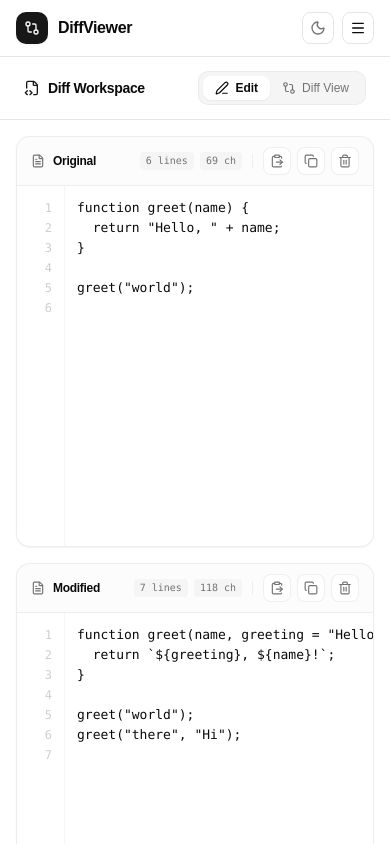
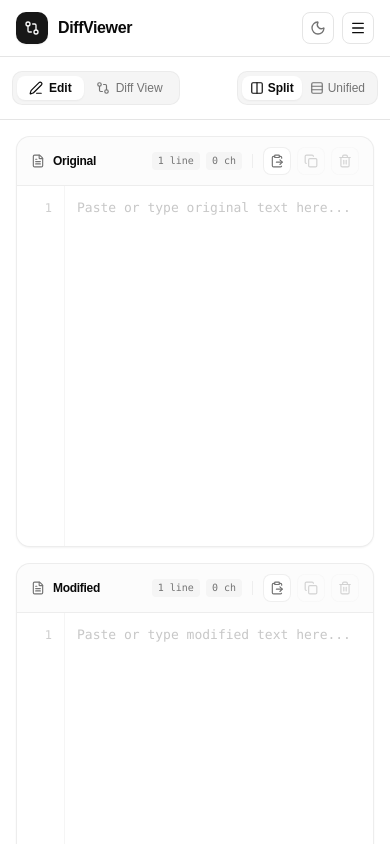
Before and after one commit to ujjwalraj123/diffviewer, a React (Vite) app: page / in a window 390 px wide. Shown: the top 844 px of the page. Built offline with nearby package versions, Linux system fonts and the light colour scheme.

Commit message:
removed the sample code feature

```diff
--- a/src/components/AppSidebar.tsx
+++ b/src/components/AppSidebar.tsx
@@ -1,6 +1,6 @@
-import { useState } from 'react'
-import { Link } from './Link'
-import { usePath } from '../lib/router'
+import { useState } from "react";
+import { Link } from "./Link";
+import { usePath } from "../lib/router";
 import {
   GitCompare,
   BookOpen,
@@ -16,59 +16,65 @@ import {
   Menu,
   X,
   ShieldCheck,
-} from 'lucide-react'
+} from "lucide-react";
 
 export interface AppSidebarProps {
-  mode?: 'edit' | 'diff'
-  onModeChange?: (mode: 'edit' | 'diff') => void
-  diffViewMode?: 'split' | 'unified'
-  onDiffViewModeChange?: (mode: 'split' | 'unified') => void
-  onClear?: () => void
-  onSwap?: () => void
-  onResetSample?: () => void
-  onEnterDiff?: () => void
-  dark: boolean
-  onToggleDark: () => void
+  mode?: "edit" | "diff";
+  onModeChange?: (mode: "edit" | "diff") => void;
+  diffViewMode?: "split" | "unified";
+  onDiffViewModeChange?: (mode: "split" | "unified") => void;
+  onClear?: () => void;
+  onSwap?: () => void;
+  onResetSample?: () => void;
+  onEnterDiff?: () => void;
+  dark: boolean;
+  onToggleDark: () => void;
 }
 
 export function AppSidebar({
   mode,
   onModeChange,
-  diffViewMode = 'split',
+  diffViewMode = "split",
   onDiffViewModeChange,
   onClear,
   onSwap,
   onResetSample,
   onEnterDiff,
-  dark,
+  dark = false,
   onToggleDark,
 }: AppSidebarProps) {
-  const currentPath = usePath()
-  const [mobileOpen, setMobileOpen] = useState(false)
+  const currentPath = usePath();
+  const [mobileOpen, setMobileOpen] = useState(false);
 
-  const isTool = currentPath === '/' || currentPath === ''
-  const isFaq = currentPath === '/faq'
-  const isBlog = currentPath.startsWith('/blog')
+  const isTool = currentPath === "/" || currentPath === "";
+  const isFaq = currentPath === "/faq";
+  const isBlog = currentPath.startsWith("/blog");
 
   const handleDiffClick = () => {
     try {
-      localStorage.setItem('dv_has_entered_diff', 'true')
+      localStorage.setItem("dv_has_entered_diff", "true");
     } catch {
       /* ignore */
     }
-    onEnterDiff?.()
-    setMobileOpen(false)
-  }
+    onEnterDiff?.();
+    setMobileOpen(false);
+  };
 
   return (
     <>
       {/* Mobile Top Header */}
       <header className="md:hidden flex items-center justify-between px-4 py-3 bg-card border-b border-border sticky top-0 z-40">
-        <Link to="/" onClick={handleDiffClick} className="flex items-center gap-2.5 font-bold text-foreground">
+        <Link
+          to="/"
+          onClick={handleDiffClick}
+          className="flex items-center gap-2.5 font-bold text-foreground"
+        >
           <div className="size-8 rounded-lg bg-primary text-primary-foreground flex items-center justify-center shadow-xs">
             <GitCompare className="size-4" />
           </div>
-          <span className="font-semibold text-base tracking-tight">DiffViewer</span>
+          <span className="font-semibold text-base tracking-tight">
+            DiffViewer
+          </span>
         </Link>
 
         <div className="flex items-center gap-2">
@@ -87,7 +93,11 @@ export function AppSidebar({
             aria-label="Toggle navigation menu"
             className="size-8 inline-flex items-center justify-center rounded-md border border-border bg-background text-foreground cursor-pointer"
           >
-            {mobileOpen ? <X className="size-4" /> : <Menu className="size-4" />}
+            {mobileOpen ? (
+              <X className="size-4" />
+            ) : (
+              <Menu className="size-4" />
+            )}
           </button>
         </div>
       </header>
@@ -103,7 +113,7 @@ export function AppSidebar({
       {/* Main Sidebar (Desktop fixed left, mobile slide-over) */}
       <aside
         className={`fixed inset-y-0 left-0 z-50 w-72 bg-sidebar border-r border-sidebar-border text-sidebar-foreground flex flex-col transition-transform duration-200 ease-in-out md:static md:translate-x-0 ${
-          mobileOpen ? 'translate-x-0 shadow-xl' : '-translate-x-full'
+          mobileOpen ? "translate-x-0 shadow-xl" : "-translate-x-full"
         }`}
       >
         {/* Brand Header */}
@@ -144,8 +154,8 @@ export function AppSidebar({
                 onClick={handleDiffClick}
                 className={`flex items-center gap-2.5 px-3 py-2 rounded-lg text-xs font-medium transition-colors ${
                   isTool
-                    ? 'bg-sidebar-accent text-sidebar-accent-foreground font-semibold shadow-2xs'
-                    : 'text-muted-foreground hover:bg-sidebar-accent/50 hover:text-sidebar-foreground'
+                    ? "bg-sidebar-accent text-sidebar-accent-foreground font-semibold shadow-2xs"
+                    : "text-muted-foreground hover:bg-sidebar-accent/50 hover:text-sidebar-foreground"
                 }`}
               >
                 <GitCompare className="size-4" />
@@ -157,8 +167,8 @@ export function AppSidebar({
                 onClick={() => setMobileOpen(false)}
                 className={`flex items-center gap-2.5 px-3 py-2 rounded-lg text-xs font-medium transition-colors ${
                   isFaq
-                    ? 'bg-sidebar-accent text-sidebar-accent-foreground font-semibold shadow-2xs'
-                    : 'text-muted-foreground hover:bg-sidebar-accent/50 hover:text-sidebar-foreground'
+                    ? "bg-sidebar-accent text-sidebar-accent-foreground font-semibold shadow-2xs"
+                    : "text-muted-foreground hover:bg-sidebar-accent/50 hover:text-sidebar-foreground"
                 }`}
               >
                 <HelpCircle className="size-4" />
@@ -170,8 +180,8 @@ export function AppSidebar({
                 onClick={() => setMobileOpen(false)}
                 className={`flex items-center gap-2.5 px-3 py-2 rounded-lg text-xs font-medium transition-colors ${
                   isBlog
-                    ? 'bg-sidebar-accent text-sidebar-accent-foreground font-semibold shadow-2xs'
-                    : 'text-muted-foreground hover:bg-sidebar-accent/50 hover:text-sidebar-foreground'
+                    ? "bg-sidebar-accent text-sidebar-accent-foreground font-semibold shadow-2xs"
+                    : "text-muted-foreground hover:bg-sidebar-accent/50 hover:text-sidebar-foreground"
                 }`}
               >
                 <BookOpen className="size-4" />
@@ -184,18 +194,18 @@ export function AppSidebar({
           {isTool && onModeChange && (
             <div className="space-y-4 pt-3 border-t border-sidebar-border/70">
               {/* Mode Switcher */}
-              <div>
+              <div className="hidden md:block ">
                 <label className="block px-2 pb-1.5 text-[11px] font-semibold text-muted-foreground uppercase tracking-wider">
                   View Mode
                 </label>
                 <div className="grid grid-cols-2 gap-1 p-1 bg-sidebar-accent/60 rounded-lg border border-sidebar-border/60">
                   <button
                     type="button"
-                    onClick={() => onModeChange('edit')}
+                    onClick={() => onModeChange("edit")}
                     className={`flex items-center justify-center gap-1.5 py-1.5 px-2 rounded-md text-xs font-medium transition-all cursor-pointer ${
-                      mode === 'edit'
-                        ? 'bg-background text-foreground shadow-xs font-semibold'
-                        : 'text-muted-foreground hover:text-foreground'
+                      mode === "edit"
+                        ? "bg-background text-foreground shadow-xs font-semibold"
+                        : "text-muted-foreground hover:text-foreground"
                     }`}
                   >
                     <Edit3 className="size-3.5" />
@@ -204,13 +214,13 @@ export function AppSidebar({
                   <button
                     type="button"
                     onClick={() => {
-                      onModeChange('diff')
-                      handleDiffClick()
+                      onModeChange("diff");
+                      handleDiffClick();
                     }}
                     className={`flex items-center justify-center gap-1.5 py-1.5 px-2 rounded-md text-xs font-medium transition-all cursor-pointer ${
-                      mode === 'diff'
-                        ? 'bg-background text-foreground shadow-xs font-semibold'
-                        : 'text-muted-foreground hover:text-foreground'
+                      mode === "diff"
+                        ? "bg-background text-foreground shadow-xs font-semibold"
+                        : "text-muted-foreground hover:text-foreground"
                     }`}
                   >
                     <GitCompare className="size-3.5" />
@@ -220,19 +230,19 @@ export function AppSidebar({
               </div>
 
               {/* Diff Display Layout (Split vs Unified) */}
-              {mode === 'diff' && onDiffViewModeChange && (
-                <div>
+              {mode === "diff" && onDiffViewModeChange && (
+                <div className="hidden md:block">
                   <label className="block px-2 pb-1.5 text-[11px] font-semibold text-muted-foreground uppercase tracking-wider">
                     Diff Layout
                   </label>
                   <div className="grid grid-cols-2 gap-1 p-1 bg-sidebar-accent/60 rounded-lg border border-sidebar-border/60">
                     <button
                       type="button"
-                      onClick={() => onDiffViewModeChange('split')}
+                      onClick={() => onDiffViewModeChange("split")}
                       className={`flex items-center justify-center gap-1.5 py-1.5 px-2 rounded-md text-xs font-medium transition-all cursor-pointer ${
-                        diffViewMode === 'split'
-                          ? 'bg-background text-foreground shadow-xs font-semibold'
-                          : 'text-muted-foreground hover:text-foreground'
+                        diffViewMode === "split"
+                          ? "bg-background text-foreground shadow-xs font-semibold"
+                          : "text-muted-foreground hover:text-foreground"
                       }`}
                     >
                       <Columns2 className="size-3.5" />
@@ -240,11 +250,11 @@ export function AppSidebar({
                     </button>
                     <button
                       type="button"
-                      onClick={() => onDiffViewModeChange('unified')}
+                      onClick={() => onDiffViewModeChange("unified")}
                       className={`flex items-center justify-center gap-1.5 py-1.5 px-2 rounded-md text-xs font-medium transition-all cursor-pointer ${
-                        diffViewMode === 'unified'
-                          ? 'bg-background text-foreground shadow-xs font-semibold'
-                          : 'text-muted-foreground hover:text-foreground'
+                        diffViewMode === "unified"
+                          ? "bg-background text-foreground shadow-xs font-semibold"
+                          : "text-muted-foreground hover:text-foreground"
                       }`}
                     >
                       <Rows3 className="size-3.5" />
@@ -313,15 +323,19 @@ export function AppSidebar({
             className="w-full flex items-center justify-between px-3 py-2 rounded-lg text-xs font-medium bg-sidebar-accent/60 text-sidebar-foreground hover:bg-sidebar-accent border border-sidebar-border/60 transition-colors cursor-pointer"
           >
             <div className="flex items-center gap-2">
-              {dark ? <Sun className="size-3.5 text-amber-400" /> : <Moon className="size-3.5 text-indigo-400" />}
-              <span>{dark ? 'Light Mode' : 'Dark Mode'}</span>
+              {dark ? (
+                <Sun className="size-3.5 text-amber-400" />
+              ) : (
+                <Moon className="size-3.5 text-indigo-400" />
+              )}
+              <span>{dark ? "Light Mode" : "Dark Mode"}</span>
             </div>
             <span className="text-[10px] text-muted-foreground uppercase font-mono">
-              {dark ? 'Dark' : 'Light'}
+              {dark ? "Dark" : "Light"}
             </span>
           </button>
         </div>
       </aside>
     </>
-  )
+  );
 }
--- a/src/pages/ToolPage.tsx
+++ b/src/pages/ToolPage.tsx
@@ -13,10 +13,9 @@ import {
   Rows3,
   CheckCircle2,
   HelpCircle,
-  FileCode2,
   Info,
 } from "lucide-react";
-
+/*
 const SAMPLE_LEFT = `function greet(name) {
   return "Hello, " + name;
 }
@@ -31,15 +30,16 @@ const SAMPLE_RIGHT = `function greet(name, greeting = "Hello") {
 greet("world");
 greet("there", "Hi");
 `;
+*/
 
 export default function ToolPage() {
   const [mode, setMode] = useState<"edit" | "diff">("edit");
   const [diffViewMode, setDiffViewMode] = useState<"split" | "unified">("split");
-  const [left, setLeft] = useState(SAMPLE_LEFT);
-  const [right, setRight] = useState(SAMPLE_RIGHT);
+  const [left, setLeft] = useState("");
+  const [right, setRight] = useState("");
   const { dark, toggle } = useTheme();
 
-  // Persistent workflow state: track if user has ever entered the Diff workflow
+  // Persistent workflow state
   const [hasEnteredDiff, setHasEnteredDiff] = useState<boolean>(() => {
     try {
       return localStorage.getItem("dv_has_entered_diff") === "true";
@@ -52,13 +52,14 @@ export default function ToolPage() {
     try {
       localStorage.setItem("dv_has_entered_diff", "true");
     } catch {
-      /* ignore */
+      // Ignore storage errors
     }
     setHasEnteredDiff(true);
   };
 
   const handleModeChange = (newMode: "edit" | "diff") => {
     setMode(newMode);
+
     if (newMode === "diff") {
       markEnteredDiff();
     }
@@ -103,10 +104,13 @@ export default function ToolPage() {
     setRight(left);
   };
 
+
+  /*
   const handleResetSample = () => {
     setLeft(SAMPLE_LEFT);
     setRight(SAMPLE_RIGHT);
   };
+  */
 
   const isIdentical = left === right && left.length > 0;
   const isBothEmpty = left.trim().length === 0 && right.trim().length === 0;
@@ -119,26 +123,28 @@ export default function ToolPage() {
       onDiffViewModeChange={setDiffViewMode}
       onClear={handleClear}
       onSwap={handleSwap}
-      onResetSample={handleResetSample}
+      // onResetSample={handleResetSample}
       onEnterDiff={markEnteredDiff}
       dark={dark}
       onToggleDark={toggle}
     >
       <div className="flex flex-col flex-1 min-w-0">
-        {/* Sub-header navigation & status bar */}
-        <div className="flex items-center justify-between px-6 py-3.5 border-b border-border bg-card/60 backdrop-blur-xs">
-          <div className="flex items-center gap-3">
+        {/* Sub-header navigation and status bar */}
+        <div className="flex items-center justify-between gap-2 px-3 sm:px-6 py-3.5 border-b border-border bg-card/60 backdrop-blur-xs">
+          {/* Desktop: Logo and title */}
+          <div className="hidden sm:flex items-center gap-3">
             <div className="flex items-center gap-2">
-              <FileCode2 className="size-4 text-primary" />
+              {/* <FileCode2 className="size-4 text-primary" /> */}
               <h1 className="text-sm font-semibold text-foreground tracking-tight m-0">
                 Diff Workspace
               </h1>
             </div>
           </div>
 
-          <div className="flex items-center gap-2">
-            {/* Mode Switcher Tabs */}
-            <div className="inline-flex items-center p-1 bg-muted rounded-lg border border-border/60">
+          {/* Mode switcher and responsive view controls */}
+          <div className="flex items-center justify-between sm:justify-end gap-2 w-full sm:w-auto">
+            {/* Edit / Diff View tabs */}
+            <div className="inline-flex sm:hidden items-center p-1 bg-muted rounded-lg border border-border/60">
               <button
                 type="button"
                 onClick={() => handleModeChange("edit")}
@@ -165,39 +171,32 @@ export default function ToolPage() {
               </button>
             </div>
 
-            {/* Split / Unified toggle in diff mode */}
-            {mode === "diff" && (
-              <div className="hidden sm:inline-flex items-center p-1 bg-muted rounded-lg border border-border/60">
+            {/* Mobile only: Split / Unified toggle */}
+            <div className="inline-flex sm:hidden items-center p-1 bg-muted rounded-lg border border-border/60">
               <button
                 type="button"
                 onClick={() => setDiffViewMode("split")}
-                  className={`inline-flex items-center gap-1 px-2.5 py-1 rounded-md text-xs font-medium transition-all cursor-pointer ${
-                    diffViewMode === "split"
-                      ? "bg-background text-foreground shadow-xs font-semibold"
-                      : "text-muted-foreground hover:text-foreground"
-                  }`}
+                aria-pressed={diffViewMode === "split"}
+                className={`inline-flex items-center gap-1 px-2 py-1 rounded-md text-xs font-medium transition-all cursor-pointer ${diffViewMode === "split"  ? "bg-background text-foreground shadow-xs font-semibold"  : "text-muted-foreground hover:text-foreground"}`}
               >
                 <Columns2 className="size-3.5" />
                 <span>Split</span>
               </button>
+
               <button
                 type="button"
                 onClick={() => setDiffViewMode("unified")}
-                  className={`inline-flex items-center gap-1 px-2.5 py-1 rounded-md text-xs font-medium transition-all cursor-pointer ${
-                    diffViewMode === "unified"
-                      ? "bg-background text-foreground shadow-xs font-semibold"
-                      : "text-muted-foreground hover:text-foreground"
-                  }`}
+                aria-pressed={diffViewMode === "unified"}
+                className={`inline-flex items-center gap-1 px-2 py-1 rounded-md text-xs font-medium transition-all cursor-pointer ${diffViewMode === "unified"  ? "bg-background text-foreground shadow-xs font-semibold"  : "text-muted-foreground hover:text-foreground"}`}
               >
                 <Rows3 className="size-3.5" />
                 <span>Unified</span>
               </button>
             </div>
-            )}
           </div>
         </div>
 
-        {/* Main Work Area */}
+        {/* Main work area */}
         <div className="flex-1 flex flex-col min-h-0 bg-background">
           {mode === "edit" ? (
             <TextEditorPair
@@ -270,10 +269,7 @@ export default function ToolPage() {
           )}
         </div>
 
-        {/* Initial Visit FAQ Section:
-            Shown by default for first-time visitors in the main Diff Viewer area.
-            Once the user clicks Diff or enters the Diff workflow, this section is removed
-            from the main Diff Viewer area and accessible exclusively via the sidebar FAQ link. */}
+        {/* Initial visit FAQ section */}
         {!hasEnteredDiff && (
           <section
             aria-label="About DiffViewer and FAQs"
@@ -291,7 +287,7 @@ export default function ToolPage() {
                 </p>
               </div>
 
-              {/* FAQ Cards */}
+              {/* FAQ cards */}
               <div className="space-y-4">
                 <div className="flex items-center gap-2 text-foreground font-semibold text-base">
                   <HelpCircle className="size-4 text-primary" />
```
Lines whose indentation alone changed are shown as unchanged.
